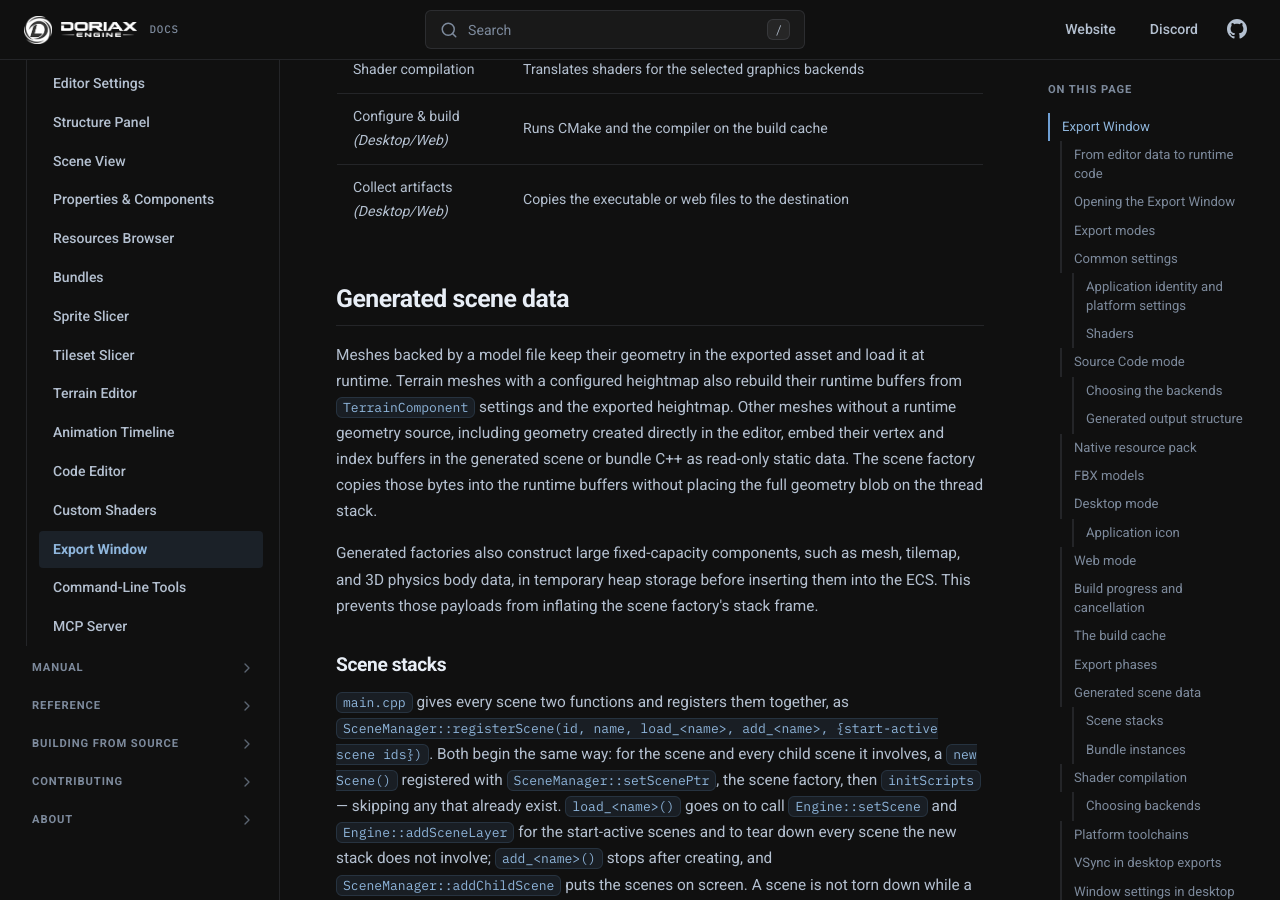
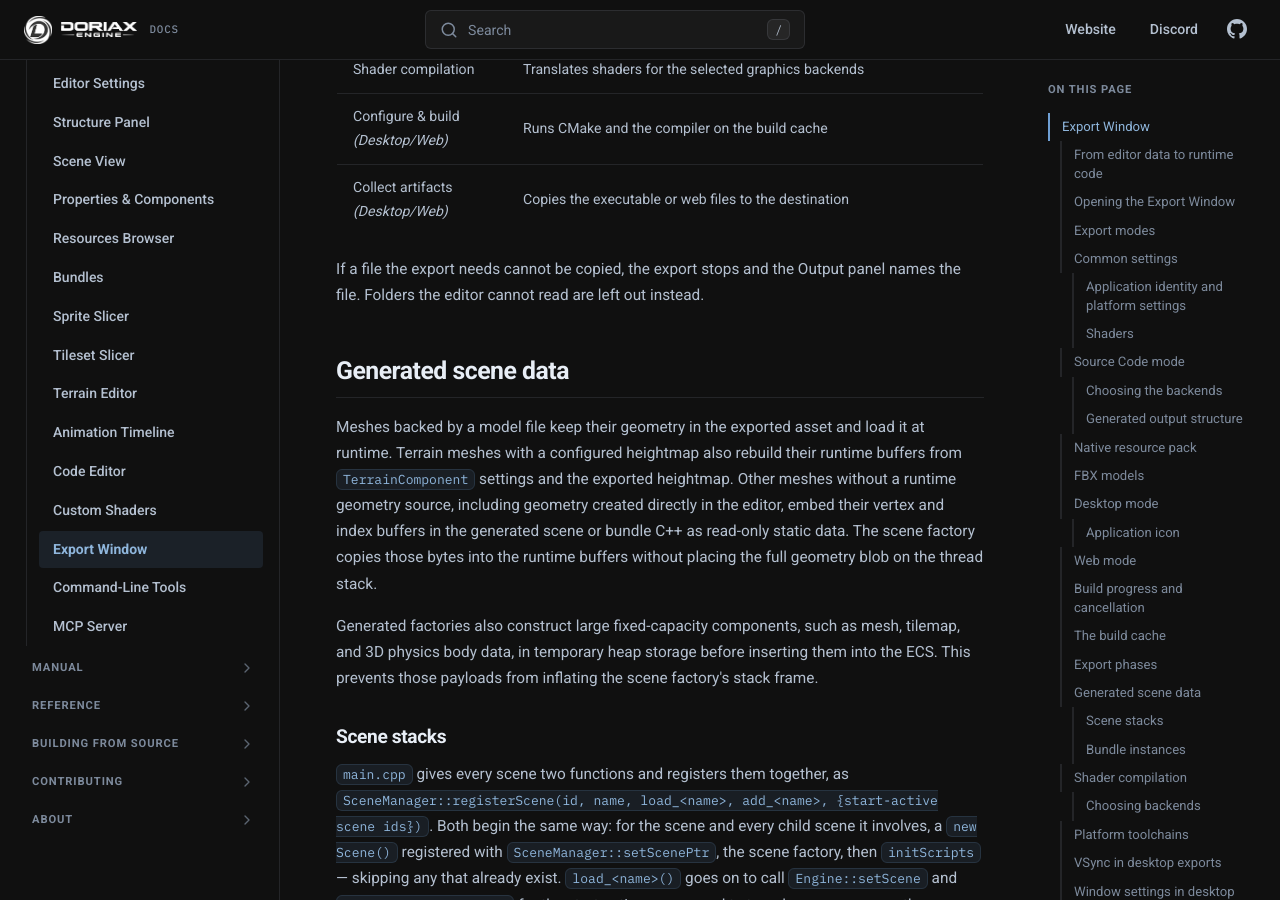
Before and after one commit to doriaxengine/doriax-docs, an MkDocs documentation site: the page built from docs/editor/export.md, in a window 1280 px wide and 900 px high, scrolled down 13367 px. Built offline with MkDocs 1.6.1, drawn with Linux system fonts in a browser that asks for light colours; comment, search, counter and statistics services are not loaded.

Commit message:
Doc exports stopping on files that cannot be copied

```diff
--- a/docs/editor/export.md
+++ b/docs/editor/export.md
@@ -423,6 +423,9 @@ changed — typically just your scenes and scripts, finishing in seconds.
 | Configure & build *(Desktop/Web)* | Runs CMake and the compiler on the build cache |
 | Collect artifacts *(Desktop/Web)* | Copies the executable or web files to the destination |
 
+If a file the export needs cannot be copied, the export stops and the Output panel names
+the file. Folders the editor cannot read are left out instead.
+
 ## Generated scene data
 
 Meshes backed by a model file keep their geometry in the exported asset and load it at
```
